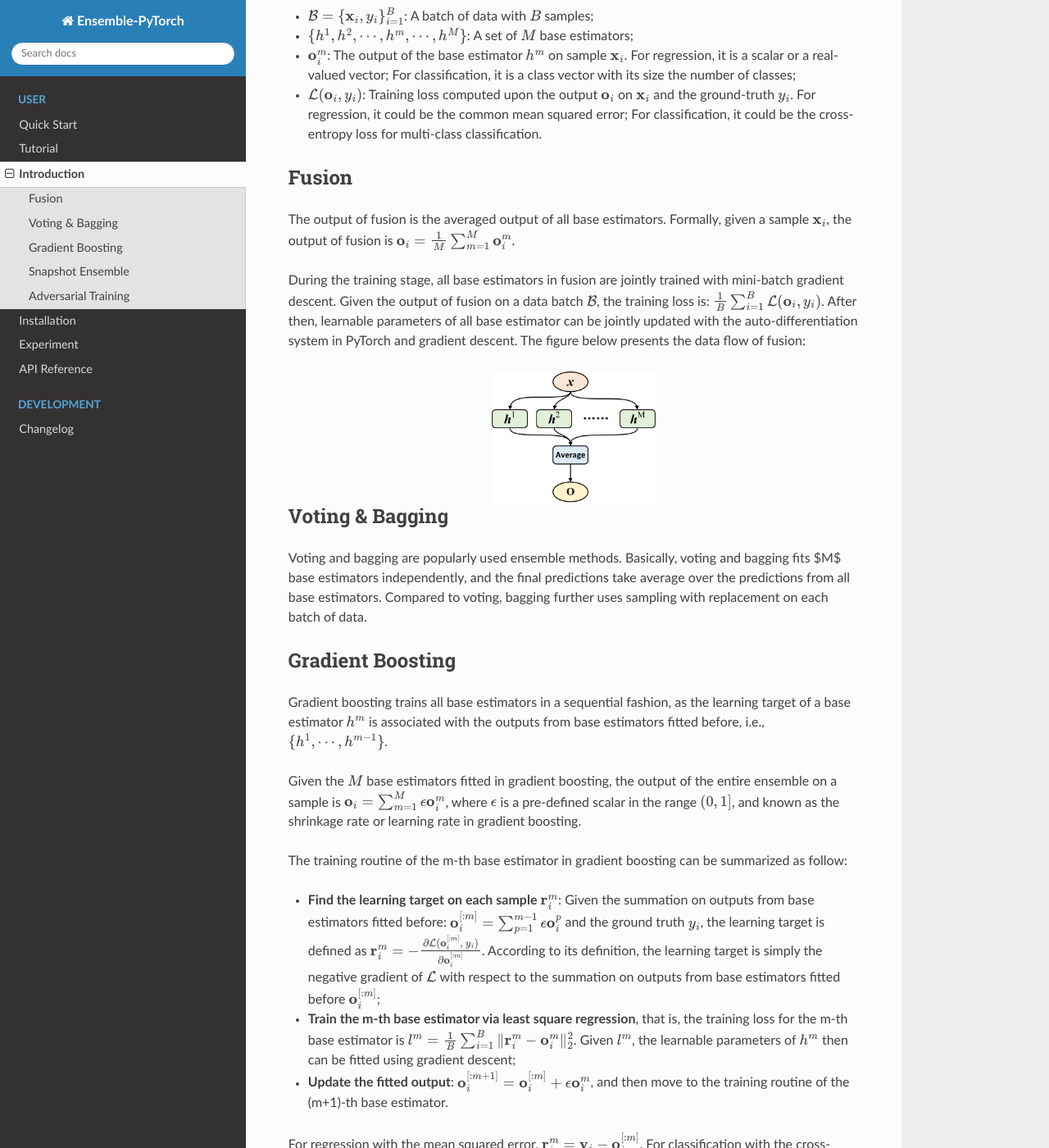
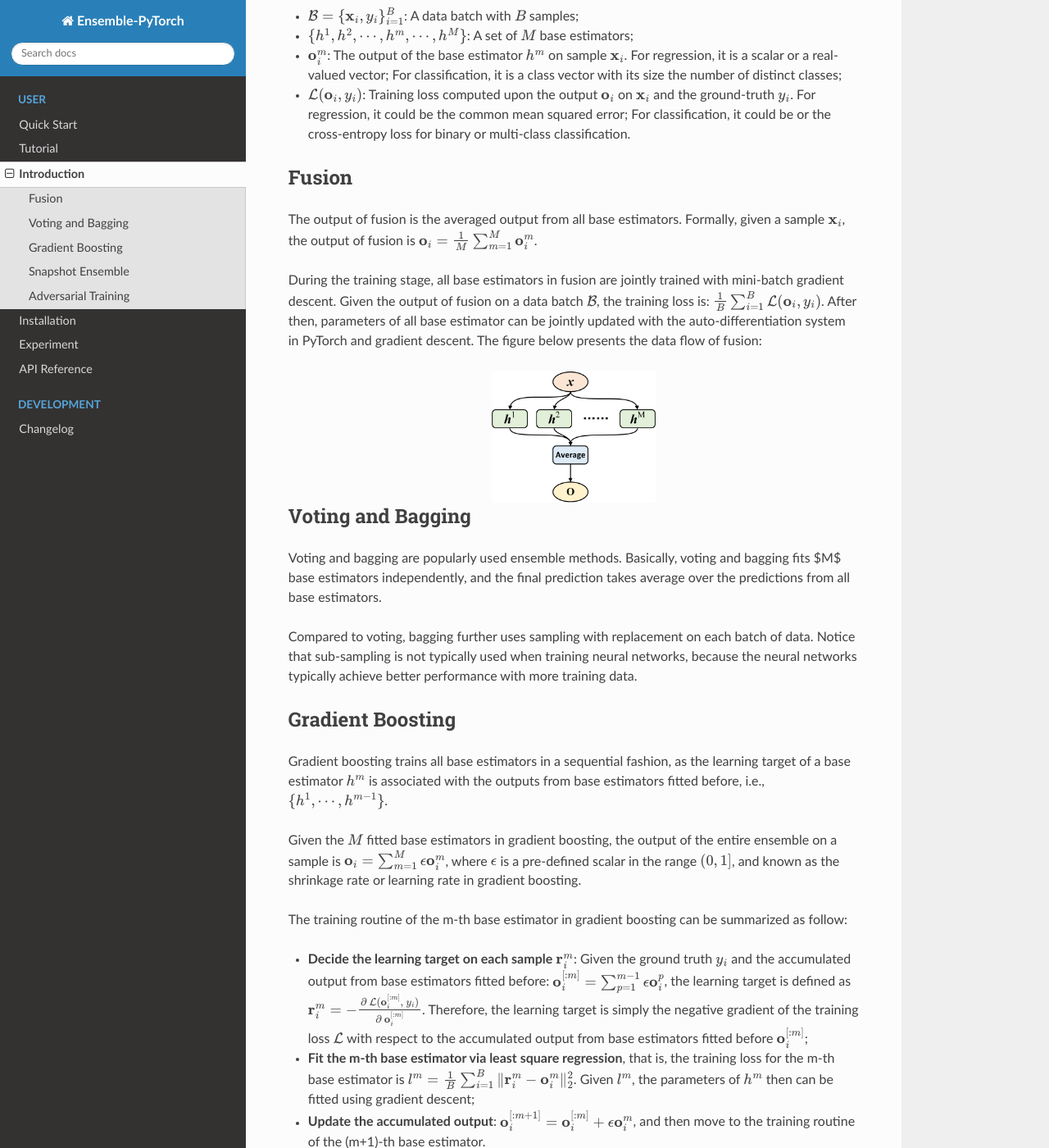
Before and after one commit to TorchEnsemble-Community/Ensemble-Pytorch, a Sphinx documentation site: the page built from docs/introduction.rst, in a window 1280 px wide and 1400 px high, scrolled down 248 px. Shown: the whole window at 82% size. Built offline with Sphinx 7.4.7 and the Read the Docs theme 2.0.0, drawn with Linux system fonts in a browser that asks for light colours; pages that are not in the unit, such as notebooks, are missing from menus; some of the changed text lies outside the part shown.

```diff
--- a/CHANGELOG.rst
+++ b/CHANGELOG.rst
@@ -6,17 +6,21 @@ Changelog
 
 Added
 ~~~~~
+* [ENH] Add AdversarialTrainingClassifier and AdversarialTrainingRegressor | @xuyxu
 * [ENH] Add SnapshotEnsembleClassifier and SnapshotEnsembleRegressor | @zzzzwj and @xuyxu
 * [ENH] Add model validation and serialization | @ghost-ronin and @xuyxu
 * [MNT] Add CI and maintenance tools | @xuyxu
 * [MNT] Add the code coverage on codecov | @xuyxu
+* [MNT] Add the version numbers to requirements.txt | @zackhardtoname and @xuyxu
 
 Changed
 ~~~~~~~
-* [ENH] Implement the logging module | @zzzzwj
+* [ENH] Improve the logging module | @zzzzwj
 
 Removed
 ~~~~~~~
+* [ENH] Remove the input parameter `output_dim` from all methods | @xuyxu
 
 Fixed
 ~~~~~
+* [BUG] Fix the bug in logging module when using multi-processing | @zzzzwj
--- a/docs/introduction.rst
+++ b/docs/introduction.rst
@@ -1,43 +1,45 @@
 Introduction
 ============
 
-This page introduces ensemble methods available in Ensemble-PyTorch in a nutshell.
+This page briefly introduces ensemble methods available in Ensemble-PyTorch.
 
-To begin with, below are some notations that will be used throughout the introduction.
+To begin with, below are some notations that will be used throughout the page.
 
-- :math:`\mathcal{B} = \{\mathbf{x}_i, y_i\}_{i=1}^B`: A batch of data with :math:`B` samples;
+- :math:`\mathcal{B} = \{\mathbf{x}_i, y_i\}_{i=1}^B`: A data batch with :math:`B` samples;
 - :math:`\{h^1, h^2, \cdots, h^m, \cdots, h^M\}`: A set of :math:`M` base estimators;
-- :math:`\mathbf{o}_i^m`: The output of the base estimator :math:`h^m` on sample :math:`\mathbf{x}_i`. For regression, it is a scalar or a real-valued vector; For classification, it is a class vector with its size the number of classes;
-- :math:`\mathcal{L}(\mathbf{o}_i, y_i)`: Training loss computed upon the output :math:`\mathbf{o}_i` on :math:`\mathbf{x}_i` and the ground-truth :math:`y_i`. For regression, it could be the common mean squared error; For classification, it could be the cross-entropy loss for multi-class classification.
+- :math:`\mathbf{o}_i^m`: The output of the base estimator :math:`h^m` on sample :math:`\mathbf{x}_i`. For regression, it is a scalar or a real-valued vector; For classification, it is a class vector with its size the number of distinct classes;
+- :math:`\mathcal{L}(\mathbf{o}_i, y_i)`: Training loss computed upon the output :math:`\mathbf{o}_i` on :math:`\mathbf{x}_i` and the ground-truth :math:`y_i`. For regression, it could be the common mean squared error; For classification, it could be or the cross-entropy loss for binary or multi-class classification.
 
 Fusion
 ------
 
-The output of fusion is the averaged output of all base estimators. Formally, given a sample :math:`\mathbf{x}_i`, the output of fusion is :math:`\mathbf{o}_i = \frac{1}{M} \sum_{m=1}^M \mathbf{o}_i^m`.
+The output of fusion is the averaged output from all base estimators. Formally, given a sample :math:`\mathbf{x}_i`, the output of fusion is :math:`\mathbf{o}_i = \frac{1}{M} \sum_{m=1}^M \mathbf{o}_i^m`.
 
-During the training stage, all base estimators in fusion are jointly trained with mini-batch gradient descent. Given the output of fusion on a data batch :math:`\mathcal{B}`, the training loss is: :math:`\frac{1}{B} \sum_{i=1}^B \mathcal{L}(\mathbf{o}_i, y_i)`. After then, learnable parameters of all base estimator can be jointly updated with the auto-differentiation system in PyTorch and gradient descent. The figure below presents the data flow of fusion:
+During the training stage, all base estimators in fusion are jointly trained with mini-batch gradient descent. Given the output of fusion on a data batch :math:`\mathcal{B}`, the training loss is: :math:`\frac{1}{B} \sum_{i=1}^B \mathcal{L}(\mathbf{o}_i, y_i)`. After then, parameters of all base estimator can be jointly updated with the auto-differentiation system in PyTorch and gradient descent. The figure below presents the data flow of fusion:
 
 .. image:: ./_images/fusion.png
    :align: center
    :width: 200
 
-Voting & Bagging
-----------------
+Voting and Bagging
+------------------
 
-Voting and bagging are popularly used ensemble methods. Basically, voting and bagging fits $M$ base estimators independently, and the final predictions take average over the predictions from all base estimators. Compared to voting, bagging further uses sampling with replacement on each batch of data.
+Voting and bagging are popularly used ensemble methods. Basically, voting and bagging fits $M$ base estimators independently, and the final prediction takes average over the predictions from all base estimators.
+
+Compared to voting, bagging further uses sampling with replacement on each batch of data. Notice that sub-sampling is not typically used when training neural networks, because the neural networks typically achieve better performance with more training data.
 
 Gradient Boosting
 -----------------
 
 Gradient boosting trains all base estimators in a sequential fashion, as the learning target of a base estimator :math:`h^m` is associated with the outputs from base estimators fitted before, i.e., :math:`\{h^1, \cdots, h^{m-1}\}`.
 
-Given the :math:`M` base estimators fitted in gradient boosting, the output of the entire ensemble on a sample is :math:`\mathbf{o}_i = \sum_{m=1}^M \epsilon \mathbf{o}_i^m`, where :math:`\epsilon` is a pre-defined scalar in the range :math:`(0, 1]`, and known as the shrinkage rate or learning rate in gradient boosting.
+Given the :math:`M` fitted base estimators in gradient boosting, the output of the entire ensemble on a sample is :math:`\mathbf{o}_i = \sum_{m=1}^M \epsilon \mathbf{o}_i^m`, where :math:`\epsilon` is a pre-defined scalar in the range :math:`(0, 1]`, and known as the shrinkage rate or learning rate in gradient boosting.
 
 The training routine of the m-th base estimator in gradient boosting can be summarized as follow:
 
-- **Find the learning target on each sample** :math:`\mathbf{r}_i^m`: Given the summation on outputs from base estimators fitted before: :math:`\mathbf{o}_i^{[:m]}=\sum_{p=1}^{m-1} \epsilon \mathbf{o}_i^p` and the ground truth :math:`y_i`, the learning target is defined as :math:`\mathbf{r}_i^m = - \frac{\partial \mathcal{L}(\mathbf{o}_i^{[:m]},\ y_i)}{\partial \mathbf{o}_i^{[:m]}}`. According to its definition, the learning target is simply the negative gradient of :math:`\mathcal{L}` with respect to the summation on outputs from base estimators fitted before :math:`\mathbf{o}_i^{[:m]}`;
-- **Train the m-th base estimator via least square regression**, that is, the training loss for the m-th base estimator is :math:`l^m = \frac{1}{B} \sum_{i=1}^B \|\mathbf{r}_i^m - \mathbf{o}_i^m\|_2^2`. Given :math:`l^m`, the learnable parameters of :math:`h^m` then can be fitted using gradient descent;
-- **Update the fitted output**: :math:`\mathbf{o}_i^{[:m+1]} = \mathbf{o}_i^{[:m]} + \epsilon \mathbf{o}_i^m`, and then move to the training routine of the (m+1)-th base estimator.
+- **Decide the learning target on each sample** :math:`\mathbf{r}_i^m`: Given the ground truth :math:`y_i` and the accumulated output from base estimators fitted before: :math:`\mathbf{o}_i^{[:m]}=\sum_{p=1}^{m-1} \epsilon \mathbf{o}_i^p`, the learning target is defined as :math:`\mathbf{r}_i^m = - \frac{\partial\ \mathcal{L}(\mathbf{o}_i^{[:m]},\ y_i)}{\partial\ \mathbf{o}_i^{[:m]}}`. Therefore, the learning target is simply the negative gradient of the training loss :math:`\mathcal{L}` with respect to the accumulated output from base estimators fitted before :math:`\mathbf{o}_i^{[:m]}`;
+- **Fit the m-th base estimator via least square regression**, that is, the training loss for the m-th base estimator is :math:`l^m = \frac{1}{B} \sum_{i=1}^B \|\mathbf{r}_i^m - \mathbf{o}_i^m\|_2^2`. Given :math:`l^m`, the parameters of :math:`h^m` then can be fitted using gradient descent;
+- **Update the accumulated output**: :math:`\mathbf{o}_i^{[:m+1]} = \mathbf{o}_i^{[:m]} + \epsilon \mathbf{o}_i^m`, and then move to the training routine of the (m+1)-th base estimator.
 
 For regression with the mean squared error, :math:`\mathbf{r}_i^m = \mathbf{y}_i - \mathbf{o}_i^{[:m]}`. For classification with the cross-entropy loss, :math:`\mathbf{r}_i^m = \mathbf{y}_i - \text{Softmax}(\mathbf{o}_i^{[:m]})`, where :math:`\mathbf{y}_i` is the one-hot encoded vector of the class label :math:`y_i`.
 
```
Also changed, not shown: other parts of docs/introduction.rst (+1 -1 lines), README.rst (+17 -5 lines), docs/_images/badge_small.png (added), 3 other files.
